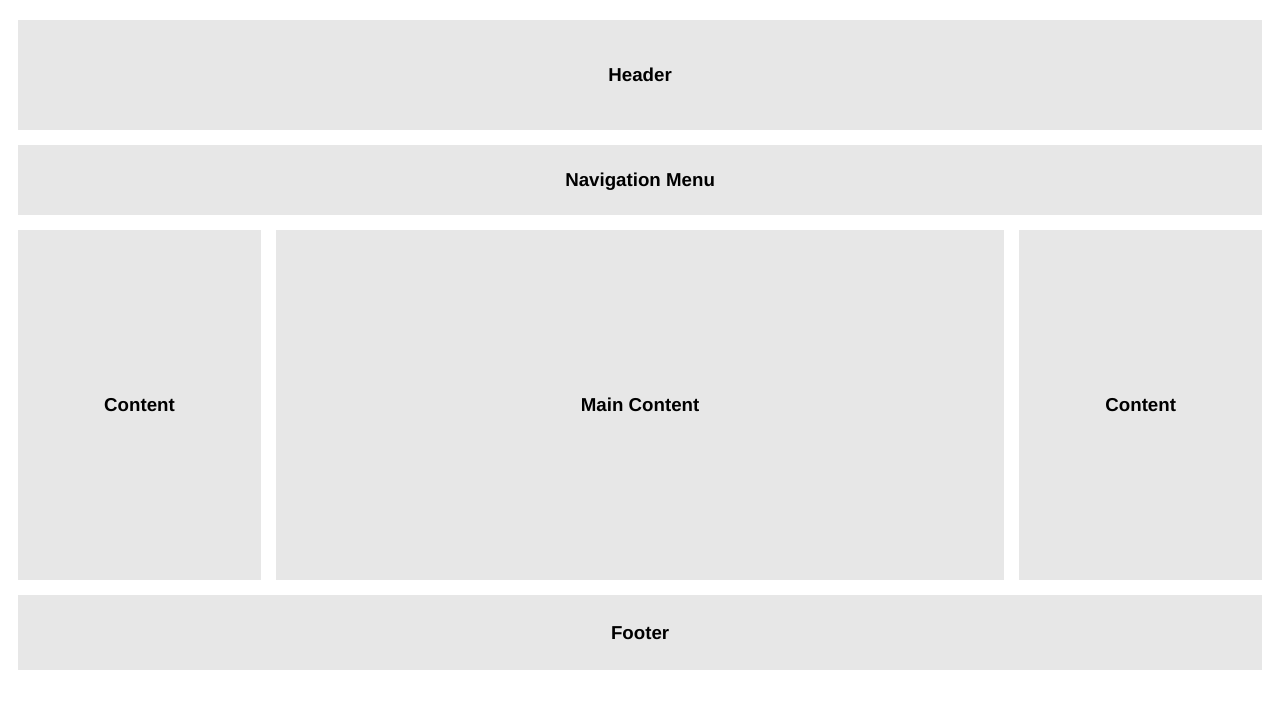
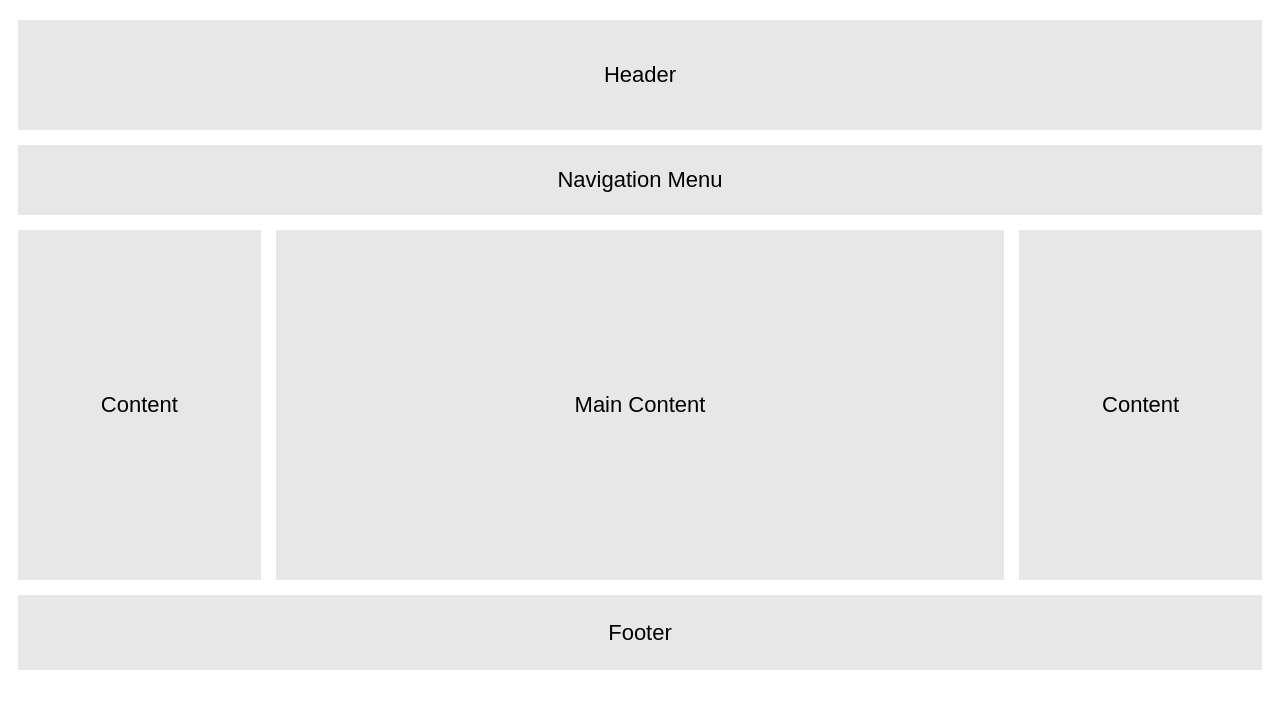
Before and after one commit to aasadlion/css-assignment-1, a plain HTML site: page index.html in a window 1280 px wide. Drawn offline with Linux system fonts and the light colour scheme.

Commit message:
Assignment complete
Assignment complete now it's time to send Mr. Amir Ali

```diff
--- a/style.css
+++ b/style.css
@@ -1,8 +1,9 @@
 
-body{
+h3{
 
-  font-family:  Helvetica, sans-serif;
-
+  font-family:   sans-serif;
+  font-weight: normal;
+font-size: 22px;
 }
 #header{
 
```
